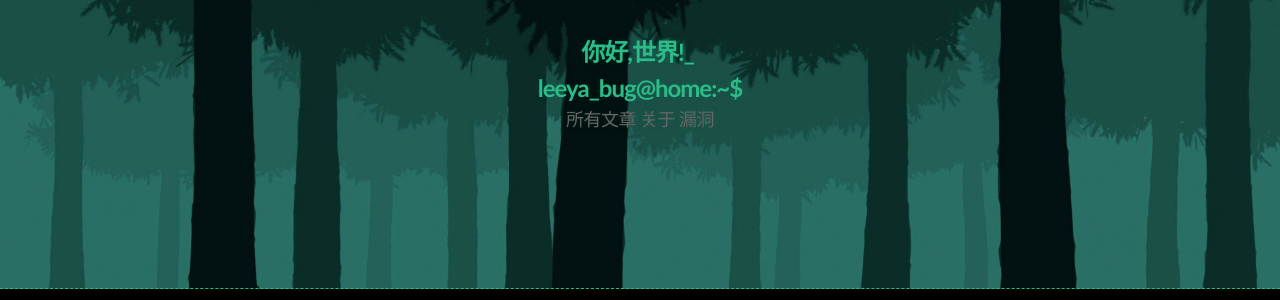
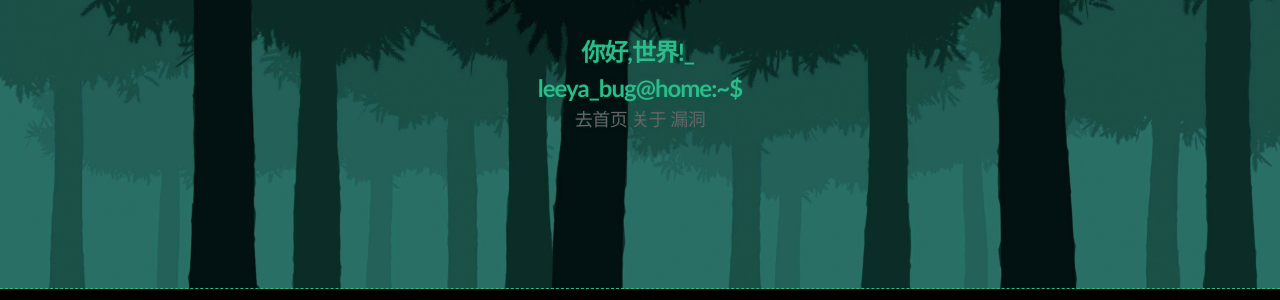
Before and after one commit to Leeyangee/leeyangee.github.io, a Jekyll site: the page built from index.html, in a window 1280 px wide. Shown: the part 256-556 px from the top of the page. Built offline with Jekyll 4.4.1, drawn with Linux system fonts in a browser that asks for light colours; the list of posts is cut into pages by our own code.

Commit message:
Update links.html

```diff
--- a/_includes/links.html
+++ b/_includes/links.html
@@ -1,3 +1,3 @@
-<a style="text-decoration: none;" href="{{ "/archive" | prepend: site.baseurl | replace: '//', '/' }}"><h2 class="header-link">所有文章</h2></a>
-<a style="text-decoration: none;" href="{{ "/about" | prepend: site.baseurl | replace: '//', '/' }}"><h2 class="header-link">关于</h2></a>
-<a style="text-decoration: none;" href="/Common-Record"><h2 class="header-link">漏洞</h2></a>
+<a style="text-decoration: none;color: #aaa;" href="{{ "/" | prepend: site.baseurl | replace: '//', '/' }}"><h2 class="header-link">去首页</h2></a>
+<a style="text-decoration: none;color: #aaa;" href="{{ "/about" | prepend: site.baseurl | replace: '//', '/' }}"><h2 class="header-link">关于</h2></a>
+<a style="text-decoration: none;color: #aaa;" href="/Common-Record"><h2 class="header-link">漏洞</h2></a>
```
